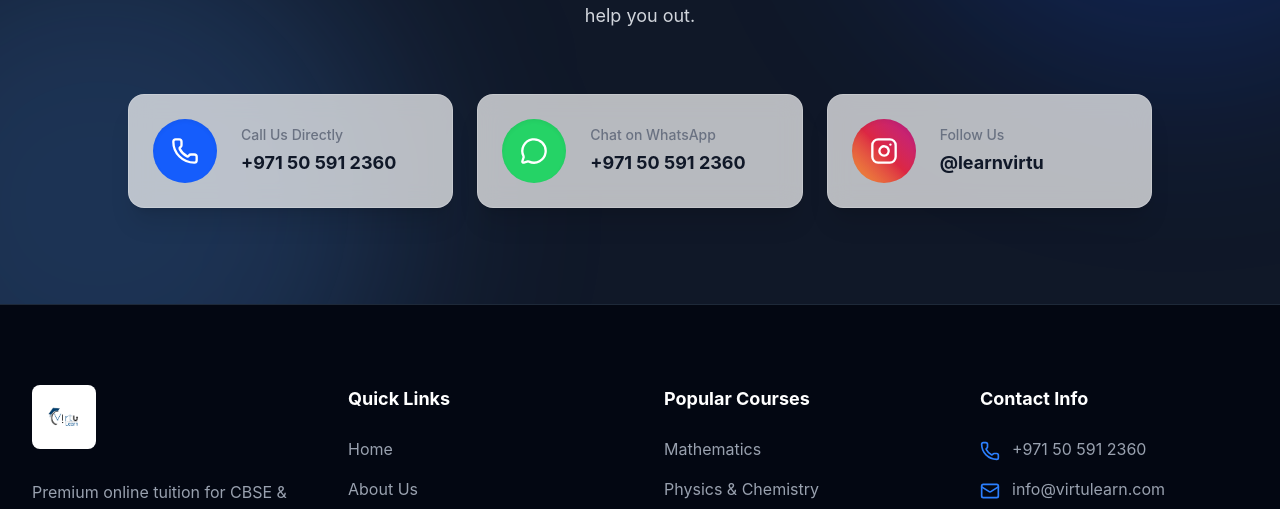
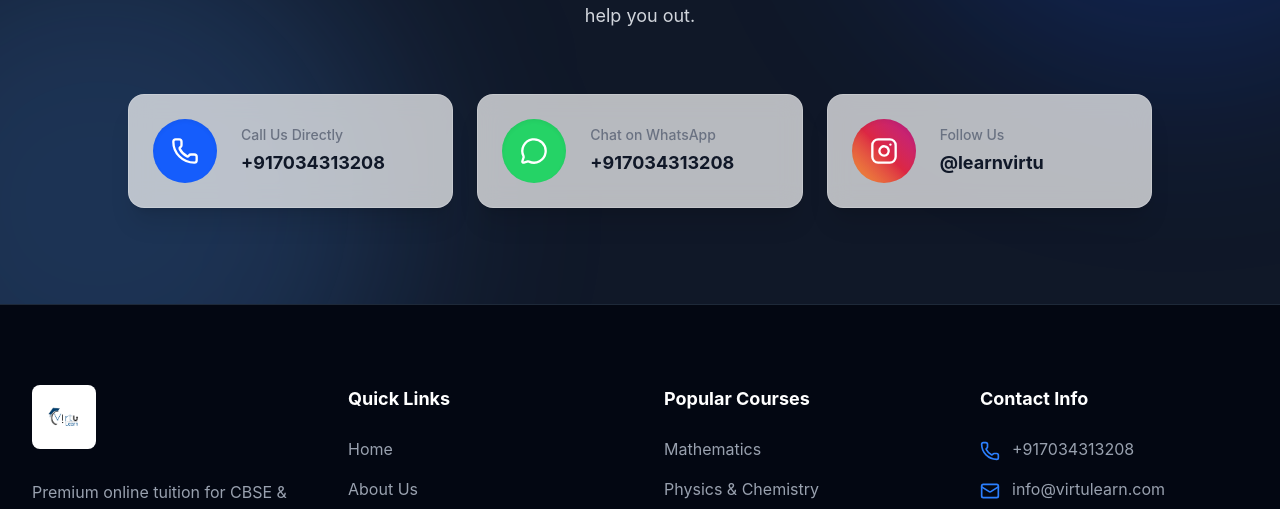
Before and after one commit to ismailkoyili/virtualearn, a React (Vite) app: page / in a window 1280 px wide. Shown: the part 6257-6766 px from the top of the page. Built offline with nearby package versions, Linux system fonts and the light colour scheme.

Commit message:
Mobile number change

```diff
--- a/src/components/Contact.jsx
+++ b/src/components/Contact.jsx
@@ -61,16 +61,16 @@
           <ContactInfoCard
             icon={Phone}
             title="Call Us Directly"
-            content="+971 50 591 2360"
-            href="tel:+971505912360"
+            content="+917034313208"
+            href="tel:+917034313208"
             colorClass="bg-blue-600"
             delay={0.1}
           />
           <ContactInfoCard
             icon={MessageCircle}
             title="Chat on WhatsApp"
-            content="+971 50 591 2360"
-            href="https://wa.me/971505912360"
+            content="+917034313208"
+            href="https://wa.me/917034313208"
             colorClass="bg-[#25D366]"
             delay={0.2}
           />
--- a/src/components/Footer.jsx
+++ b/src/components/Footer.jsx
@@ -27,7 +27,7 @@
               <a href="https://www.instagram.com/learnvirtu?igsh=bnBtMnI4eDdmaDQ=" target="_blank" rel="noopener noreferrer" className="w-10 h-10 rounded-full bg-gray-800 flex items-center justify-center text-gray-400 hover:bg-blue-600 hover:text-white transition-all">
                 <Instagram size={20} />
               </a>
-              <a href="https://wa.me/971505912360" target="_blank" rel="noopener noreferrer" className="w-10 h-10 rounded-full bg-gray-800 flex items-center justify-center text-gray-400 hover:bg-green-500 hover:text-white transition-all">
+              <a href="https://wa.me/917034313208" target="_blank" rel="noopener noreferrer" className="w-10 h-10 rounded-full bg-gray-800 flex items-center justify-center text-gray-400 hover:bg-green-500 hover:text-white transition-all">
                 <Phone size={20} />
               </a>
             </div>
@@ -60,7 +60,7 @@
             <ul className="space-y-4">
               <li className="flex items-start gap-3">
                 <Phone size={20} className="text-blue-500 flex-shrink-0 mt-1" />
-                <span className="text-gray-400">+971 50 591 2360</span>
+                <span className="text-gray-400">+917034313208</span>
               </li>
               <li className="flex items-start gap-3">
                 <Mail size={20} className="text-blue-500 flex-shrink-0 mt-1" />
```
